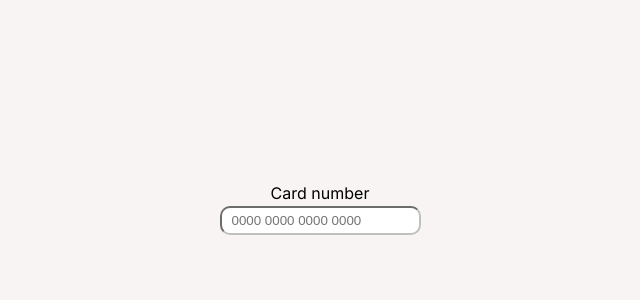
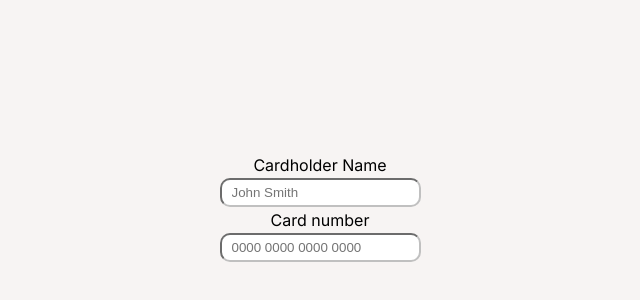
Before and after one commit to martastarnawska/card-validator, a React (Create React App) app: page / in a window 1280 px wide. Shown: the part 188-488 px from the top of the page, without its empty margins (320-960 px from the left). Built offline with nearby package versions, Linux system fonts and the light colour scheme.

Commit message:
add simple cardholder name input to the form

```diff
--- /dev/null
+++ b/src/CardholderNameInput.tsx
@@ -0,0 +1,30 @@
+import { ChangeEvent, useState } from "react"
+
+const CardholderNameInput = () => {
+  const [inputValue, setInputValue] = useState<string>("")
+
+  const handleInputChange = (event: ChangeEvent<HTMLInputElement>): void => {
+    setInputValue(event.target.value)
+  }
+
+  return (
+    <>
+      <label htmlFor="cardholder_name">
+        Cardholder Name
+      </label>
+      <input
+        type="text"
+        id="cardholder_name"
+        aria-label='cardholder name'
+        placeholder="John Smith"
+        value={inputValue}
+        onChange={handleInputChange}
+        className='Input'
+      >
+      </input>
+    </>
+  )
+
+}
+
+export default CardholderNameInput
--- a/src/CreditCardForm.tsx
+++ b/src/CreditCardForm.tsx
@@ -1,9 +1,11 @@
 import CardNumberInput from "./CardNumberInput"
+import CardholderNameInput from "./CardholderNameInput"
 
 const CreditCardForm = () => {
 
   return (
     <form className="Form">
+      <CardholderNameInput />
       <CardNumberInput />
     </form>
   )
```
